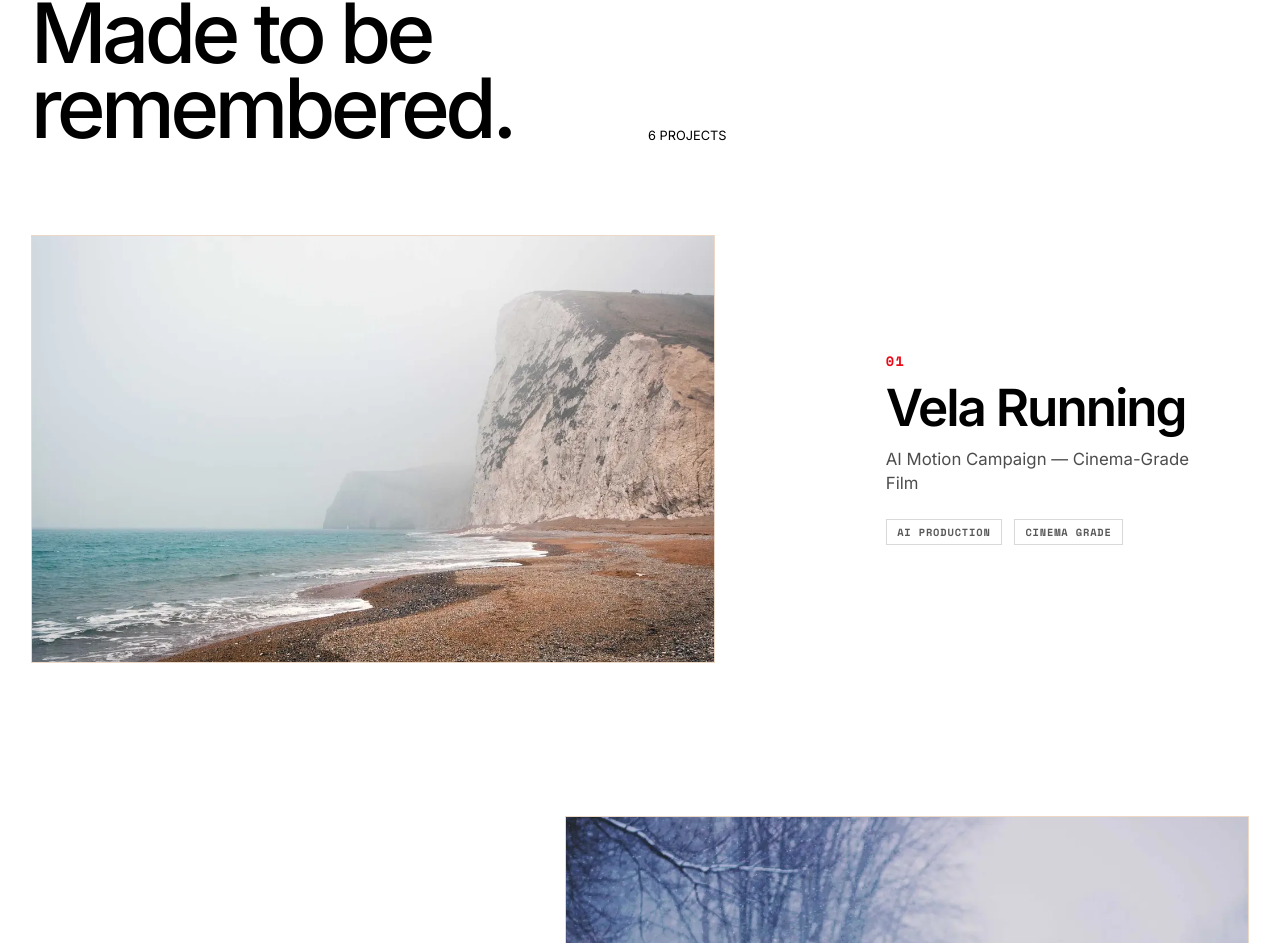
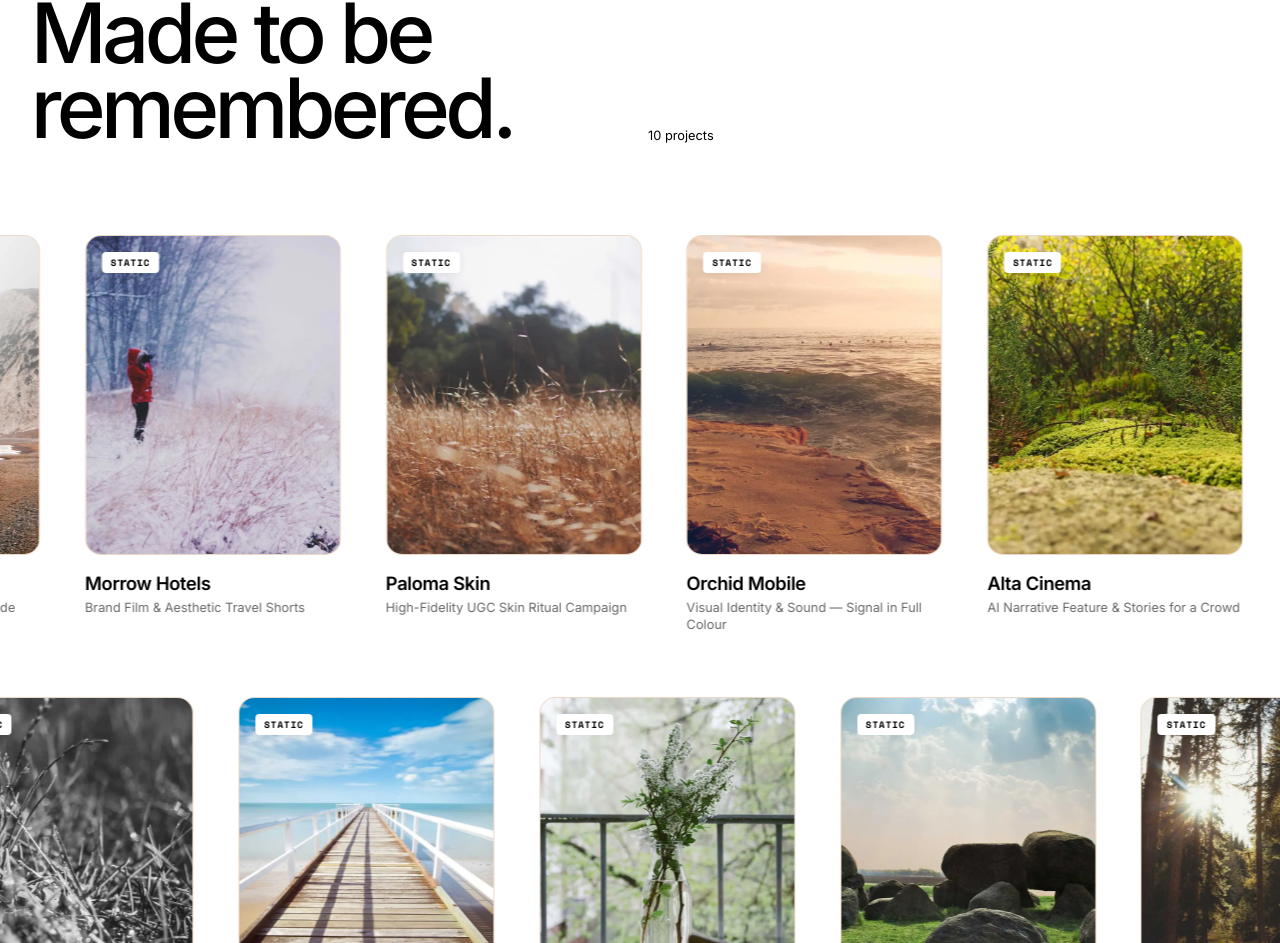
Before and after one commit to operacreatives/operacreativesweb, a Next.js app: page / in a window 1280 px wide. Shown: the part 1857-2800 px from the top of the page. Built offline with nearby package versions, Linux system fonts and the light colour scheme.

Commit message:
feat: redesign work grid as a double-layer horizontal scrolling marquee with rounded portrait cards

```diff
--- a/app/globals.css
+++ b/app/globals.css
@@ -687,144 +687,118 @@ button {
   font-size: 0.8rem;
 }
 
-/* Curated Work Showcase List */
-.work-showcase-list {
+/* Work Scroll Marquees */
+.work-marquee-wrapper {
   display: flex;
   flex-direction: column;
-  gap: clamp(8rem, 12vw, 15rem); /* Large spacing for whitespace and breathing room */
-  padding: 0 var(--page-gutter) clamp(8rem, 14vw, 16rem);
-  background: var(--white);
-  max-width: 1560px;
-  margin: 0 auto;
-}
-
-.work-item-row {
+  gap: clamp(3rem, 5vw, 6rem);
+  width: 100%;
+  padding-bottom: clamp(6rem, 10vw, 12rem);
+  overflow: clip;
+}
+
+.work-marquee-row {
+  display: flex;
+  overflow: hidden;
+  user-select: none;
+  width: 100vw;
+  position: relative;
+  left: 50%;
+  right: 50%;
+  margin-left: -50vw;
+  margin-right: -50vw;
+}
+
+.work-marquee-track {
+  display: flex;
+  gap: clamp(2rem, 3.5vw, 4.5rem);
+  width: max-content;
+  will-change: transform;
+}
+
+.work-marquee-row--left .work-marquee-track {
+  animation: marquee-scroll-left 45s linear infinite;
+}
+
+.work-marquee-row--right .work-marquee-track {
+  animation: marquee-scroll-right 45s linear infinite;
+}
+
+.work-marquee-row:hover .work-marquee-track {
+  animation-play-state: paused;
+}
+
+/* Rounded Work Cards */
+.work-card {
   display: flex;
   flex-direction: column;
-  gap: 2.5rem;
-  opacity: 0;
-  transition: transform 1.1s cubic-bezier(0.16, 1, 0.3, 1), opacity 1.1s cubic-bezier(0.16, 1, 0.3, 1);
-  align-items: center;
-}
-
-.work-item-row--even {
-  transform: translateX(-60px);
-}
-
-.work-item-row--odd {
-  transform: translateX(60px);
-}
-
-.work-item-row.is-visible {
-  opacity: 1;
-  transform: translateX(0);
-}
-
-.work-item-media {
-  width: 100%;
-}
-
-.work-item-media-frame {
+  width: clamp(240px, 20vw, 320px);
+  flex-shrink: 0;
+  cursor: pointer;
+  transition: transform 450ms var(--ease-out);
+}
+
+.work-card:hover {
+  transform: scale(1.03);
+}
+
+.work-card__media {
   position: relative;
   width: 100%;
-  aspect-ratio: 4 / 3;
+  aspect-ratio: 4 / 5;
+  border-radius: 16px;
   overflow: hidden;
   background-color: var(--cream);
   border: 1px solid rgba(0, 0, 0, 0.05);
 }
 
-.work-item-img {
+.work-card__img {
   width: 100%;
   height: 100%;
   object-fit: cover;
   transition: transform 0.6s var(--ease-out);
 }
 
-.work-item-row:hover .work-item-img {
-  transform: scale(1.03);
-}
-
-.work-item-info {
-  width: 100%;
+.work-card:hover .work-card__img {
+  transform: scale(1.04);
+}
+
+.work-card__badge {
+  position: absolute;
+  top: 1rem;
+  left: 1rem;
+  z-index: 2;
+  font-family: 'Space Mono', monospace;
+  font-size: 0.58rem;
+  font-weight: 700;
+  letter-spacing: 0.1em;
+  text-transform: uppercase;
+  background: var(--white);
+  color: var(--black);
+  padding: 0.25rem 0.55rem;
+  border-radius: 4px;
+  box-shadow: 0 2px 8px rgba(0, 0, 0, 0.05);
+}
+
+.work-card__caption {
+  margin-top: 1rem;
   display: flex;
   flex-direction: column;
-}
-
-.work-item-number {
-  font-family: 'Space Mono', monospace;
-  font-size: 0.85rem;
+  gap: 0.2rem;
+  text-align: left;
+}
+
+.work-card__client {
+  font-size: 1.15rem;
   font-weight: 700;
-  color: var(--red);
-  letter-spacing: 0.1em;
-  margin-bottom: 0.75rem;
-}
-
-.work-item-client {
-  font-size: clamp(2rem, 4vw, 3.8rem);
-  font-weight: 600;
-  line-height: 0.95;
-  margin: 0 0 1rem;
-  letter-spacing: -0.04em;
   color: var(--black);
-}
-
-.work-item-title {
-  font-size: clamp(1.05rem, 1.3vw, 1.25rem);
-  line-height: 1.4;
-  color: rgba(0, 0, 0, 0.7);
-  margin: 0 0 1.5rem;
-  max-width: 32ch;
-}
-
-.work-item-tags {
-  display: flex;
-  gap: 0.75rem;
-}
-
-.work-item-tag {
-  font-family: 'Space Mono', monospace;
-  font-size: 0.65rem;
-  font-weight: 700;
-  letter-spacing: 0.08em;
-  padding: 0.3rem 0.65rem;
-  border: 1px solid rgba(0, 0, 0, 0.15);
-  color: rgba(0, 0, 0, 0.65);
-}
-
-@media (min-width: 768px) {
-  .work-item-row {
-    display: grid;
-    grid-template-columns: repeat(12, 1fr);
-    gap: 4rem;
-  }
-
-  .work-item-row--even .work-item-media {
-    grid-column: 1 / 8;
-  }
-
-  .work-item-row--even .work-item-info {
-    grid-column: 9 / 13;
-  }
-
-  .work-item-row--odd .work-item-media {
-    grid-column: 6 / 13;
-    order: 2;
-  }
-
-  .work-item-row--odd .work-item-info {
-    grid-column: 1 / 5;
-    order: 1;
-    text-align: right;
-    align-items: flex-end;
-  }
-
-  .work-item-row--odd .work-item-tags {
-    justify-content: flex-end;
-  }
-
-  .work-item-media-frame {
-    aspect-ratio: 16 / 10;
-  }
+  letter-spacing: -0.02em;
+}
+
+.work-card__title {
+  font-size: 0.8rem;
+  color: rgba(0, 0, 0, 0.6);
+  line-height: 1.3;
 }
 
 .cta-band {
--- a/components/WorkGrid.tsx
+++ b/components/WorkGrid.tsx
@@ -1,84 +1,70 @@
 "use client";
 
-import { useEffect, useRef, useState } from "react";
 import { projects } from "@/data/content";
 import { CTABand } from "./CTABand";
 
-interface WorkGridItemProps {
+interface WorkCardProps {
   project: typeof projects[0];
-  index: number;
 }
 
-function WorkGridItem({ project, index }: WorkGridItemProps) {
-  const ref = useRef<HTMLDivElement>(null);
-  const [isVisible, setIsVisible] = useState(false);
-
-  useEffect(() => {
-    const el = ref.current;
-    if (!el) return;
-    const observer = new IntersectionObserver(
-      ([entry]) => {
-        if (entry.isIntersecting) {
-          setIsVisible(true);
-          observer.unobserve(el); // trigger once
-        }
-      },
-      {
-        threshold: 0.1,
-        rootMargin: "0px 0px -50px 0px"
-      }
-    );
-    observer.observe(el);
-    return () => observer.disconnect();
-  }, []);
-
-  const isEven = index % 2 === 0;
-
+function WorkCard({ project }: WorkCardProps) {
   return (
-    <div
-      ref={ref}
-      className={`work-item-row ${isEven ? "work-item-row--even" : "work-item-row--odd"} ${
-        isVisible ? "is-visible" : ""
-      }`}
-    >
-      <div className="work-item-media">
-        <div className="work-item-media-frame">
+    <div className="work-card">
+      <div className="work-card__media">
         <img
           src={project.image}
           alt={project.alt}
           style={{ objectPosition: project.focalPosition }}
-            className="work-item-img"
+          className="work-card__img"
         />
+        <span className="work-card__badge">STATIC</span>
       </div>
-      </div>
-
-      <div className="work-item-info">
-        <span className="work-item-number">0{index + 1}</span>
-        <h3 className="work-item-client">{project.client}</h3>
-        <h4 className="work-item-title">{project.title}</h4>
-
-        <div className="work-item-tags">
-          <span className="work-item-tag">AI PRODUCTION</span>
-          <span className="work-item-tag">CINEMA GRADE</span>
-        </div>
+      <div className="work-card__caption">
+        <strong className="work-card__client">{project.client}</strong>
+        <span className="work-card__title">{project.title}</span>
       </div>
     </div>
   );
 }
 
 export function WorkGrid() {
+  const row1Items = projects.slice(0, 5);
+  const row2Items = projects.slice(5, 10);
+
   return (
     <section id="work" className="work-section" aria-labelledby="work-title">
       <div className="work-section__heading">
         <p className="section-kicker">SELECTED SHOWCASE</p>
         <h2 id="work-title">Made to be remembered.</h2>
-        <span>6 PROJECTS</span>
+        <span>10 projects</span>
       </div>
 
-      <div className="work-showcase-list">
-        {projects.map((project, index) => (
-          <WorkGridItem key={project.id} project={project} index={index} />
+      <div className="work-marquee-wrapper">
+        {/* Layer 1 - Left to Right */}
+        <div className="work-marquee-row work-marquee-row--left">
+          <div className="work-marquee-track">
+            {row1Items.map((project) => (
+              <WorkCard key={`w1-${project.id}`} project={project} />
             ))}
+            {/* Duplicate for infinite loop */}
+            {row1Items.map((project) => (
+              <WorkCard key={`w1-dup-${project.id}`} project={project} />
+            ))}
+          </div>
+        </div>
+
+        {/* Layer 2 - Right to Left */}
+        <div className="work-marquee-row work-marquee-row--right">
+          <div className="work-marquee-track">
+            {row2Items.map((project) => (
+              <WorkCard key={`w2-${project.id}`} project={project} />
+            ))}
+            {/* Duplicate for infinite loop */}
+            {row2Items.map((project) => (
+              <WorkCard key={`w2-dup-${project.id}`} project={project} />
+            ))}
+          </div>
+        </div>
       </div>
 
       <CTABand />
--- a/data/content.ts
+++ b/data/content.ts
@@ -7,6 +7,10 @@ const projectSeeds: Array<[string, string]> = [
   ["Orchid Mobile", "Visual Identity & Sound — Signal in Full Colour"],
   ["Alta Cinema", "AI Narrative Feature & Stories for a Crowd"],
   ["Aster Records", "AI Audio-Visual Campaign — The Sound Has Shape"],
+  ["Kindred Coffee", "A Better Morning Ritual & Packaging Showcase"],
+  ["Northbank Arts", "The City Is the Gallery — Dynamic Motion"],
+  ["Form Chair", "Minimalist Seating System Design Showcase"],
+  ["Lume Light", "Ambient Workspace Illumination Design Study"],
 ];
 
 export const projects: Project[] = projectSeeds.map(([client, title], index) => {
@@ -23,9 +27,9 @@ export const projects: Project[] = projectSeeds.map(([client, title], index) =>
   };
 });
 
-const rowHeights: WorkRow["height"][] = ["standard", "standard"];
+const rowHeights: WorkRow["height"][] = ["standard", "standard", "standard", "standard"];
 
-export const workRows: WorkRow[] = Array.from({ length: 2 }, (_, rowIndex) => ({
+export const workRows: WorkRow[] = Array.from({ length: 4 }, (_, rowIndex) => ({
   id: rowIndex + 1,
   height: rowHeights[rowIndex % rowHeights.length],
   projects: projects.slice(rowIndex * 3, rowIndex * 3 + 3),
--- a/lib/work-grid.ts
+++ b/lib/work-grid.ts
@@ -1,6 +1,6 @@
-export const PROJECT_COUNT = 6;
-export const INITIAL_PROJECT_COUNT = 6;
-export const PROJECT_BATCH_SIZE = 6;
+export const PROJECT_COUNT = 10;
+export const INITIAL_PROJECT_COUNT = 10;
+export const PROJECT_BATCH_SIZE = 10;
 
 export function nextVisibleCount(current: number, total = PROJECT_COUNT) {
   return total;
```
Lines whose indentation alone changed are shown as unchanged.
